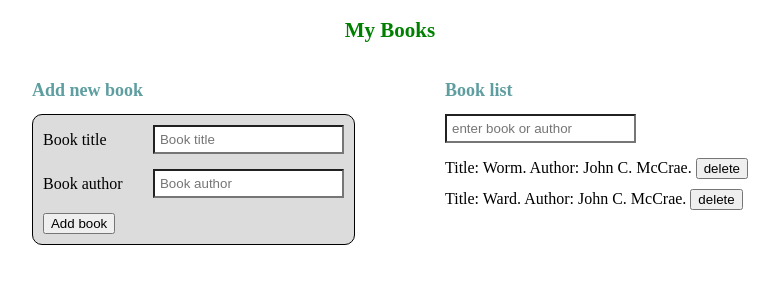
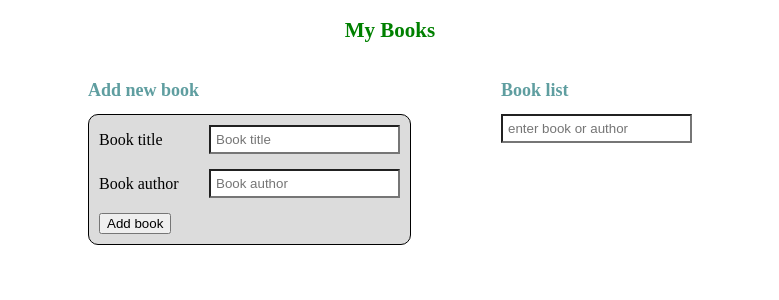
Before and after one commit to AntonioBukin/ex_form_hw2, a React (Create React App) app: page / in a window 1280 px wide. Shown: the top 300 px of the page, without its empty margins (250-1029 px from the left). Built offline with nearby package versions, Linux system fonts and the light colour scheme.

Commit message:
upd info

```diff
--- a/src/modules/MyBooks/MyBooks.jsx
+++ b/src/modules/MyBooks/MyBooks.jsx
@@ -8,16 +8,16 @@ import styles from "./my-books.module.scss";
 class MyBook extends Component {
     state = {
         items: [
-            {
-                id: "1",
-                title: "Worm",
-                author: "John C. McCrae"
-            },
-            {
-                id: "2",
-                title: "Ward",
-                author: "John C. McCrae"
-            },
+            // {
+            //     id: "1",
+            //     title: "Worm",
+            //     author: "John C. McCrae"
+            // },
+            // {
+            //     id: "2",
+            //     title: "Ward",
+            //     author: "John C. McCrae"
+            // },
         ],
         title: "",
         author: "",
```
